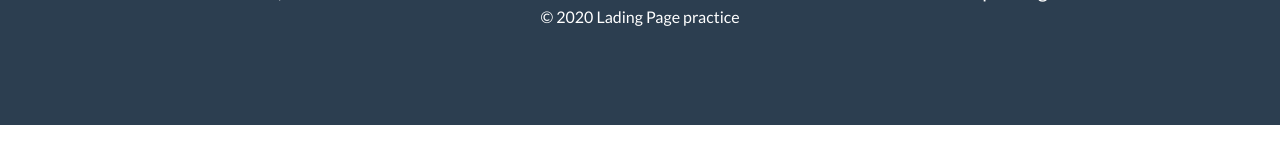
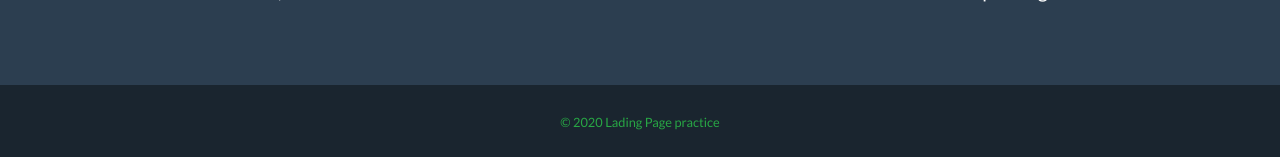
Before and after one commit to TeoGlezz/Lading_page, a website: page index.html in a window 1280 px wide. Shown: the part 3411-3568 px from the top of the page. Before the commit the page ends 3536 px from the top, so only its background shows below. Drawn offline with nearby package versions, Linux system fonts and the light colour scheme.

Commit message:
Copy modificado

```diff
--- a/index.html
+++ b/index.html
@@ -566,9 +566,13 @@
 
             </div>
         </div>
-        <p>&copy; 2020 Lading Page practice<p></p>
+
     </footer>
-
+    <section class="copyright py-4 text-center text-success">
+        <div class="container">
+            <small>&copy; 2020 Lading Page practice</small>
+        </div>
+      </section>
     <!---Scripts Jquery and Bootstrap-->
     <script src="https://code.jquery.com/jquery-3.4.1.slim.min.js"
         integrity="sha384-J6qa4849blE2+poT4WnyKhv5vZF5SrPo0iEjwBvKU7imGFAV0wwj1yYfoRSJoZ+n"
```
